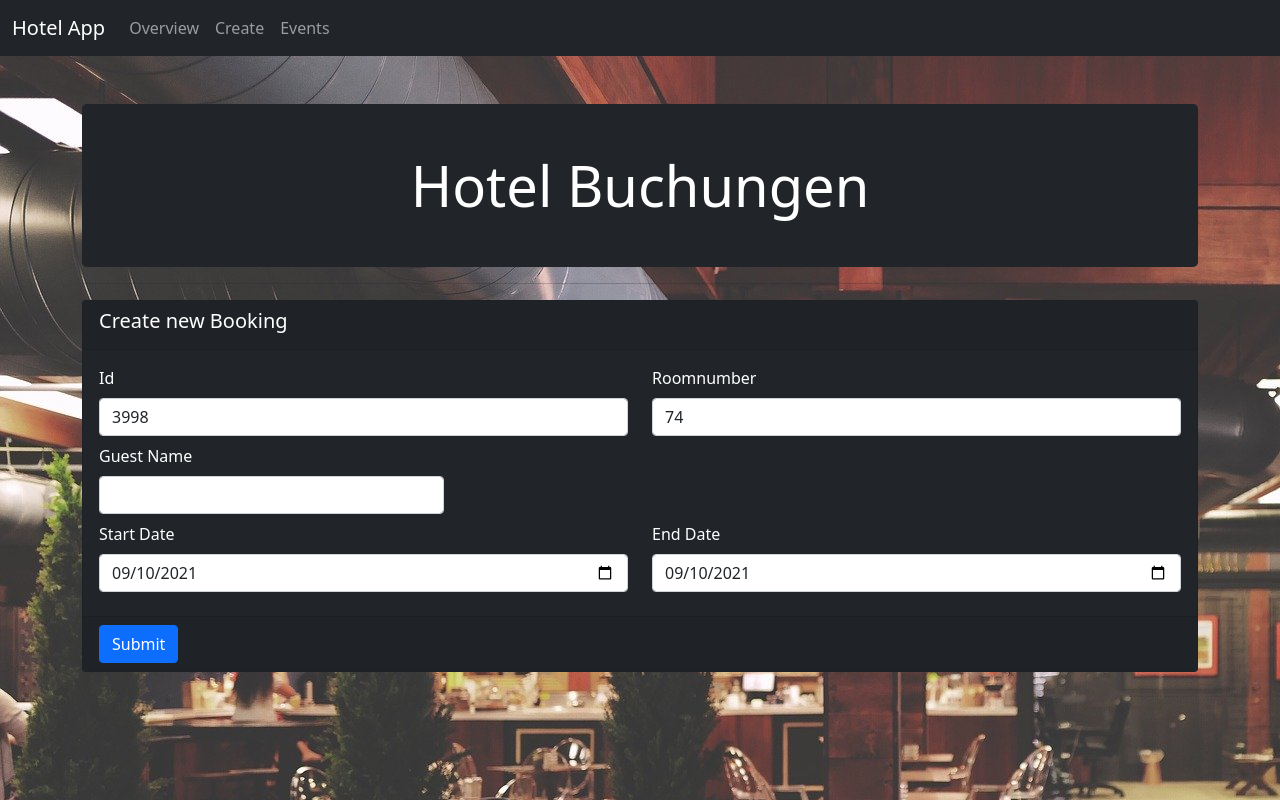
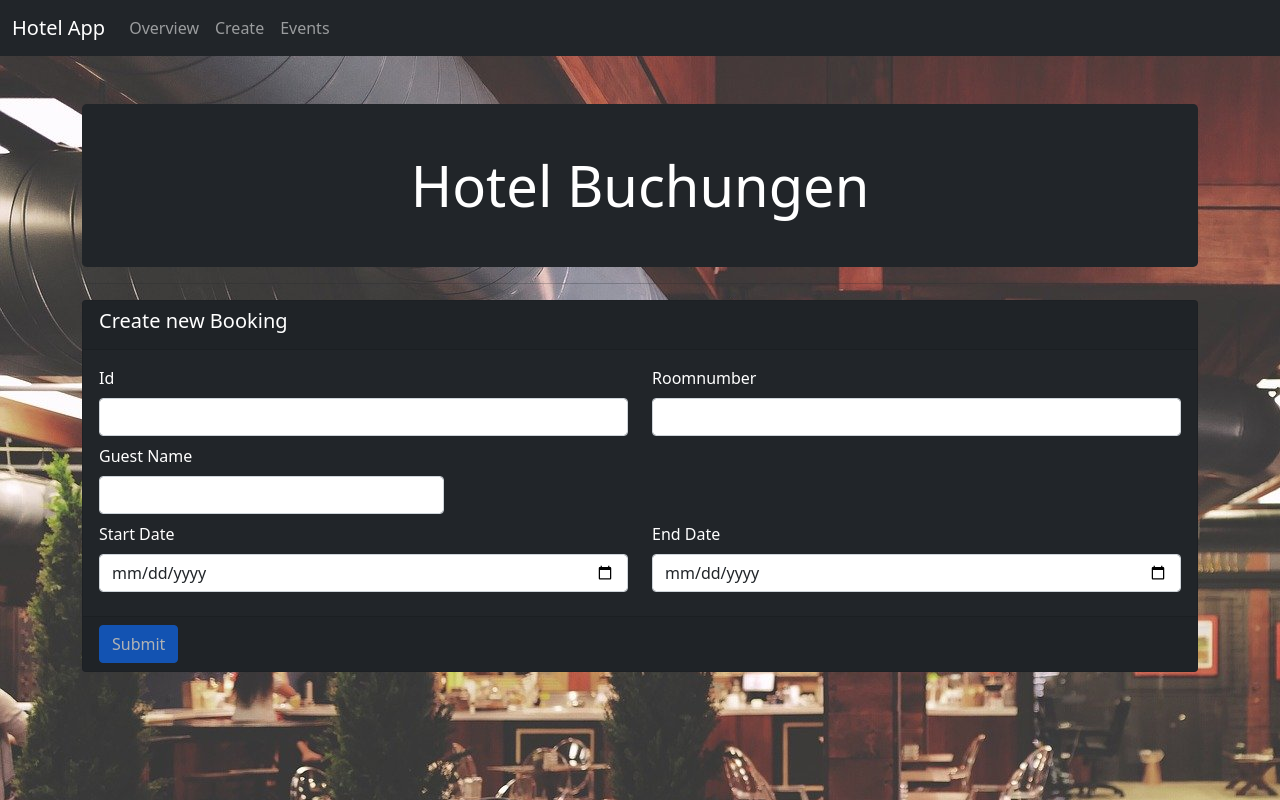
Before and after one commit to igtom/hotel-app, an Angular app: page /create in a window 1280 px wide. Built offline with nearby package versions, Linux system fonts and the light colour scheme; what angular-in-memory-web-api would draw is missing.

Commit message:
reactive form but ugly

```diff
--- a/src/app/components/create-booking/create-booking.component.html
+++ b/src/app/components/create-booking/create-booking.component.html
@@ -2,37 +2,26 @@
   <div class="card-header">
     <h5>Create new Booking</h5>
   </div>
-  <div class="card-body">
-    <form>
+  <form [formGroup]="bookingForm" (ngSubmit)="save()">
+    <div class="card-body">
       <div class="row mb-2">
         <div class="col">
           <label class="form-label">Id</label>
-          <input
-            type="number"
-            class="form-control"
-            name="id"
-            [(ngModel)]="booking.id"
-          />
+          <input type="number" class="form-control" formControlName="id" />
         </div>
         <div class="col">
           <label class="form-label">Roomnumber</label>
           <input
             type="number"
             class="form-control"
-            name="roomNumber"
-            [(ngModel)]="booking.roomNumber"
+            formControlName="roomNumber"
           />
         </div>
       </div>
       <div class="row mb-2">
         <div class="col-4">
           <label class="form-label">Guest Name</label>
-          <input
-            type="text"
-            class="form-control"
-            name="name"
-            [(ngModel)]="booking.name"
-          />
+          <input type="text" class="form-control" formControlName="name" />
         </div>
       </div>
       <div class="row mb-2">
@@ -43,6 +32,7 @@
             class="form-control"
             [value]="booking.startDate | date: 'yyyy-MM-dd'"
             (input)="dateChanged($event, true)"
+            formControlName="startDate"
           />
         </div>
         <div class="col">
@@ -52,12 +42,19 @@
             class="form-control"
             [value]="booking.endDate | date: 'yyyy-MM-dd'"
             (input)="dateChanged($event, false)"
+            formControlName="endDate"
           />
         </div>
       </div>
-    </form>
-  </div>
-  <div class="card-footer">
-    <button (click)="save()" class="btn btn-primary">Submit</button>
-  </div>
+    </div>
+    <div class="card-footer">
+      <button
+        [disabled]="bookingForm.invalid"
+        type="submit"
+        class="btn btn-primary"
+      >
+        Submit
+      </button>
+    </div>
+  </form>
 </div>
--- a/src/app/components/create-booking/create-booking.component.ts
+++ b/src/app/components/create-booking/create-booking.component.ts
@@ -2,6 +2,7 @@ import { Component, OnInit } from '@angular/core';
 import { Booking } from 'src/app/models/booking';
 import { Router, ActivatedRoute } from '@angular/router';
 import { BookingService } from '../../services/booking.service';
+import { FormBuilder, Validators } from '@angular/forms';
 
 @Component({
   selector: 'app-create-booking',
@@ -12,9 +13,9 @@ export class CreateBookingComponent implements OnInit {
   constructor(
     private router: Router,
     private route: ActivatedRoute,
-    private bookingService: BookingService
+    private bookingService: BookingService,
+    private fb: FormBuilder
   ) {}
-
   booking: Booking = {
     id: Math.floor(Math.random() * 10000),
     name: '',
@@ -23,16 +24,37 @@ export class CreateBookingComponent implements OnInit {
     endDate: new Date(),
   };
 
+  bookingForm = this.fb.group({
+    id: ['', Validators.required],
+    name: ['', Validators.compose([Validators.required])],
+    roomNumber: ['', Validators.required],
+    startDate: [new Date(), Validators.required],
+    endDate: ['', Validators.required],
+  });
+
   ngOnInit(): void {
     if (this.router.url != '/create') {
       let id = Number(this.route.snapshot.paramMap.get('id'));
       this.bookingService.getBookingById(id).subscribe((data) => {
         this.booking = data;
+
+        this.bookingForm.setValue({
+          id: this.booking.id,
+          name: this.booking.name,
+          roomNumber: this.booking.roomNumber,
+          startDate: this.booking.startDate,
+          endDate: this.booking.endDate,
+        });
       });
     }
   }
 
   save(): void {
+    this.booking.id = this.bookingForm.get('id')?.value;
+    this.booking.roomNumber = this.bookingForm.get('roomNumber')?.value;
+    this.booking.name = this.bookingForm.get('name')?.value;
+    this.booking.startDate = this.bookingForm.get('startDate')?.value;
+    this.booking.endDate = this.bookingForm.get('endDate')?.value;
     this.bookingService.addBooking(this.booking).subscribe();
     this.router.navigate(['bookings']);
   }
```
